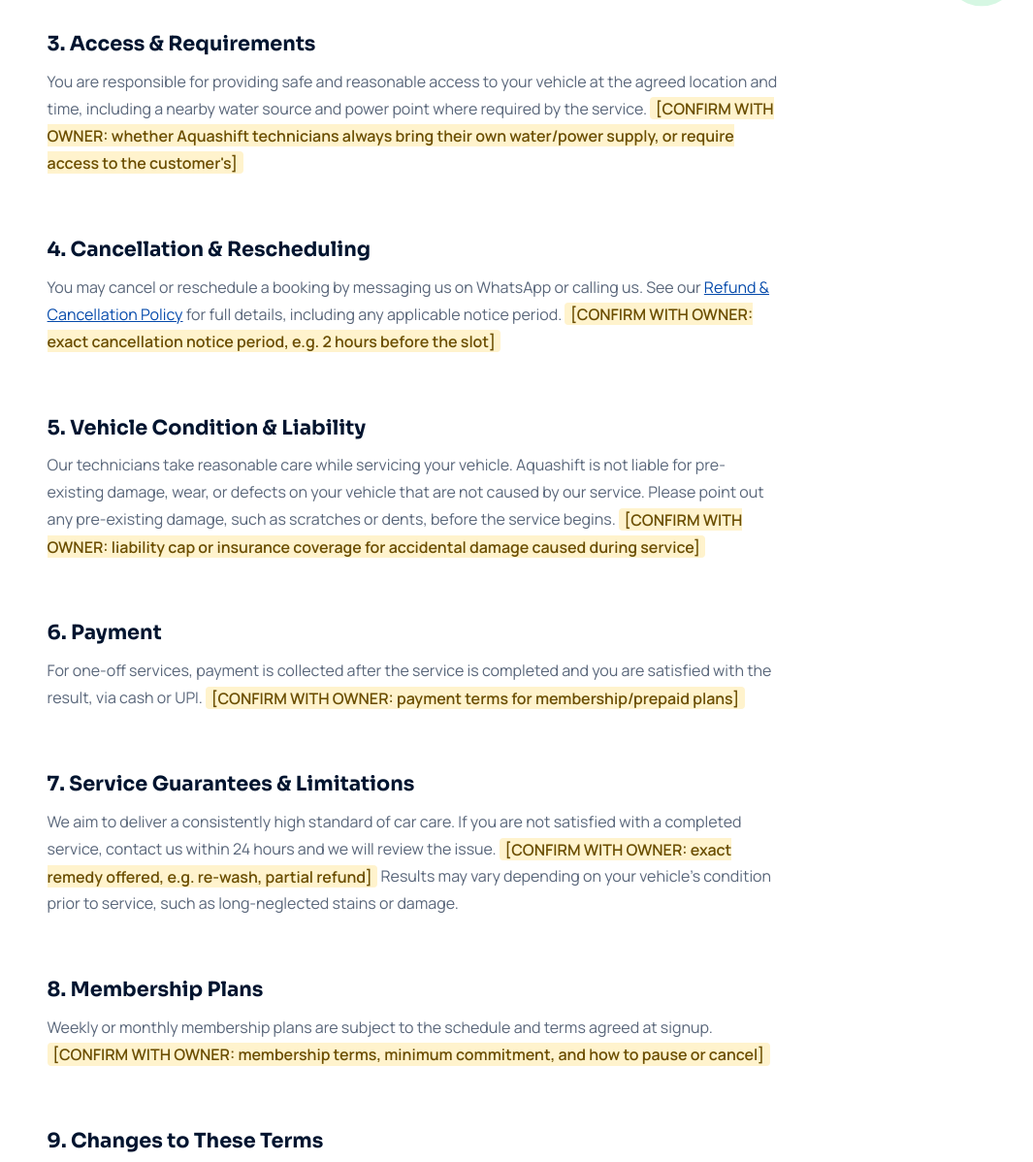
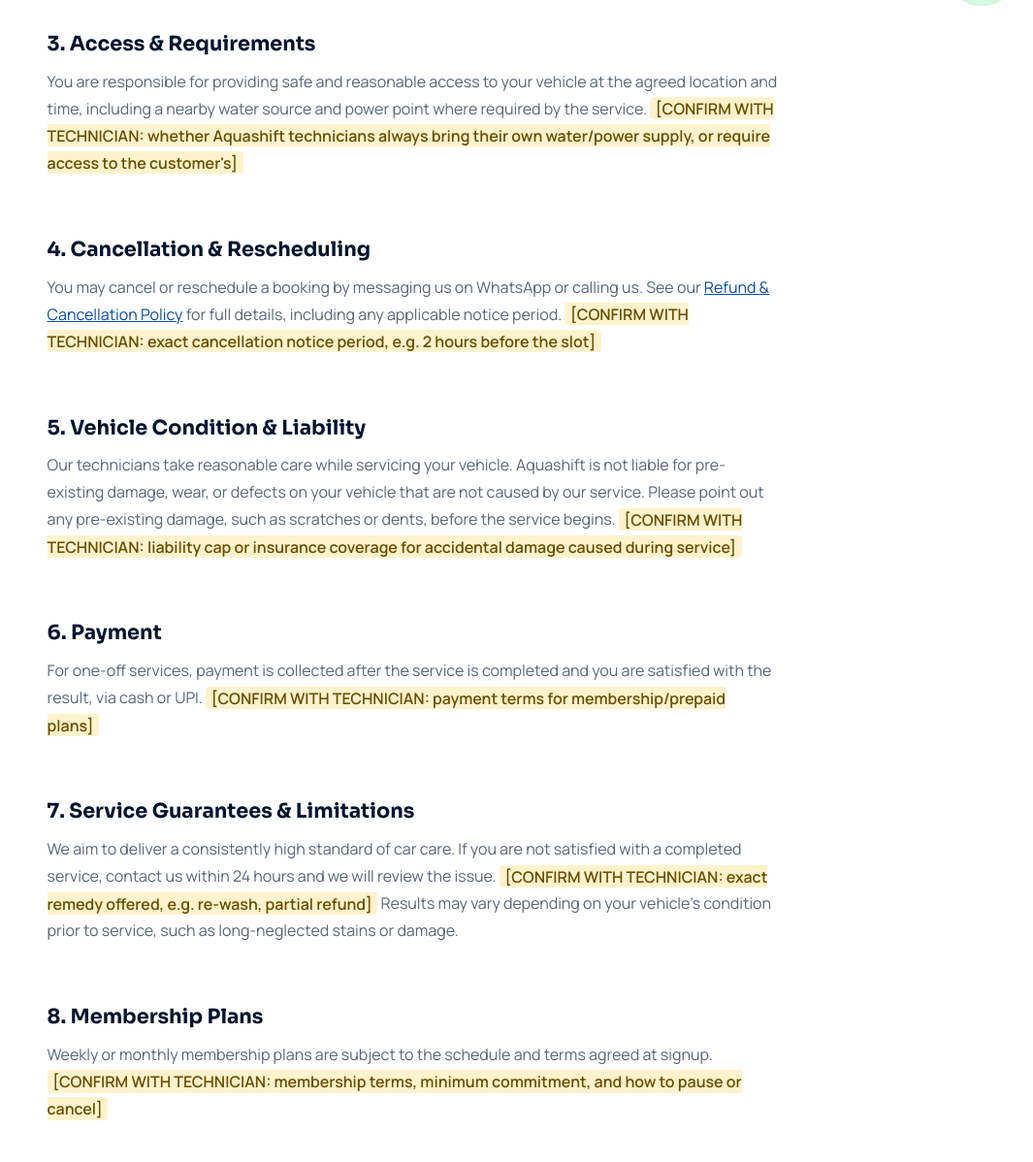
Before and after one commit to supportaquashift/aquashift-website, a plain HTML site: page terms-and-conditions.html in a window 1280 px wide. Shown: the part 779-1977 px from the top of the page at 97% size, without its empty margins (215-1280 px from the left). Drawn offline with Linux system fonts and the light colour scheme.

Commit message:
Update placeholder tags from CONFIRM WITH OWNER to CONFIRM WITH TECHNICIAN

```diff
--- a/terms-and-conditions.html
+++ b/terms-and-conditions.html
@@ -102,22 +102,22 @@
         <p>Bookings can be made via WhatsApp, phone call, or the contact form on this website. A booking is confirmed only once we respond with a confirmed date and time slot.</p>
 
         <h2>3. Access &amp; Requirements</h2>
-        <p>You are responsible for providing safe and reasonable access to your vehicle at the agreed location and time, including a nearby water source and power point where required by the service. <mark>[CONFIRM WITH OWNER: whether Aquashift technicians always bring their own water/power supply, or require access to the customer's]</mark></p>
+        <p>You are responsible for providing safe and reasonable access to your vehicle at the agreed location and time, including a nearby water source and power point where required by the service. <mark>[CONFIRM WITH TECHNICIAN: whether Aquashift technicians always bring their own water/power supply, or require access to the customer's]</mark></p>
 
         <h2>4. Cancellation &amp; Rescheduling</h2>
-        <p>You may cancel or reschedule a booking by messaging us on WhatsApp or calling us. See our <a href="refund-policy.html">Refund &amp; Cancellation Policy</a> for full details, including any applicable notice period. <mark>[CONFIRM WITH OWNER: exact cancellation notice period, e.g. 2 hours before the slot]</mark></p>
+        <p>You may cancel or reschedule a booking by messaging us on WhatsApp or calling us. See our <a href="refund-policy.html">Refund &amp; Cancellation Policy</a> for full details, including any applicable notice period. <mark>[CONFIRM WITH TECHNICIAN: exact cancellation notice period, e.g. 2 hours before the slot]</mark></p>
 
         <h2>5. Vehicle Condition &amp; Liability</h2>
-        <p>Our technicians take reasonable care while servicing your vehicle. Aquashift is not liable for pre-existing damage, wear, or defects on your vehicle that are not caused by our service. Please point out any pre-existing damage, such as scratches or dents, before the service begins. <mark>[CONFIRM WITH OWNER: liability cap or insurance coverage for accidental damage caused during service]</mark></p>
+        <p>Our technicians take reasonable care while servicing your vehicle. Aquashift is not liable for pre-existing damage, wear, or defects on your vehicle that are not caused by our service. Please point out any pre-existing damage, such as scratches or dents, before the service begins. <mark>[CONFIRM WITH TECHNICIAN: liability cap or insurance coverage for accidental damage caused during service]</mark></p>
 
         <h2>6. Payment</h2>
-        <p>For one-off services, payment is collected after the service is completed and you are satisfied with the result, via cash or UPI. <mark>[CONFIRM WITH OWNER: payment terms for membership/prepaid plans]</mark></p>
+        <p>For one-off services, payment is collected after the service is completed and you are satisfied with the result, via cash or UPI. <mark>[CONFIRM WITH TECHNICIAN: payment terms for membership/prepaid plans]</mark></p>
 
         <h2>7. Service Guarantees &amp; Limitations</h2>
-        <p>We aim to deliver a consistently high standard of car care. If you are not satisfied with a completed service, contact us within 24 hours and we will review the issue. <mark>[CONFIRM WITH OWNER: exact remedy offered, e.g. re-wash, partial refund]</mark> Results may vary depending on your vehicle's condition prior to service, such as long-neglected stains or damage.</p>
+        <p>We aim to deliver a consistently high standard of car care. If you are not satisfied with a completed service, contact us within 24 hours and we will review the issue. <mark>[CONFIRM WITH TECHNICIAN: exact remedy offered, e.g. re-wash, partial refund]</mark> Results may vary depending on your vehicle's condition prior to service, such as long-neglected stains or damage.</p>
 
         <h2>8. Membership Plans</h2>
-        <p>Weekly or monthly membership plans are subject to the schedule and terms agreed at signup. <mark>[CONFIRM WITH OWNER: membership terms, minimum commitment, and how to pause or cancel]</mark></p>
+        <p>Weekly or monthly membership plans are subject to the schedule and terms agreed at signup. <mark>[CONFIRM WITH TECHNICIAN: membership terms, minimum commitment, and how to pause or cancel]</mark></p>
 
         <h2>9. Changes to These Terms</h2>
         <p>We may update these Terms &amp; Conditions from time to time. Continued use of our services after an update constitutes acceptance of the revised terms.</p>
```
Also changed, not shown: index.html (+2 -2 lines), privacy-policy.html (+3 -3 lines), refund-policy.html (+5 -5 lines), 2 other files.
